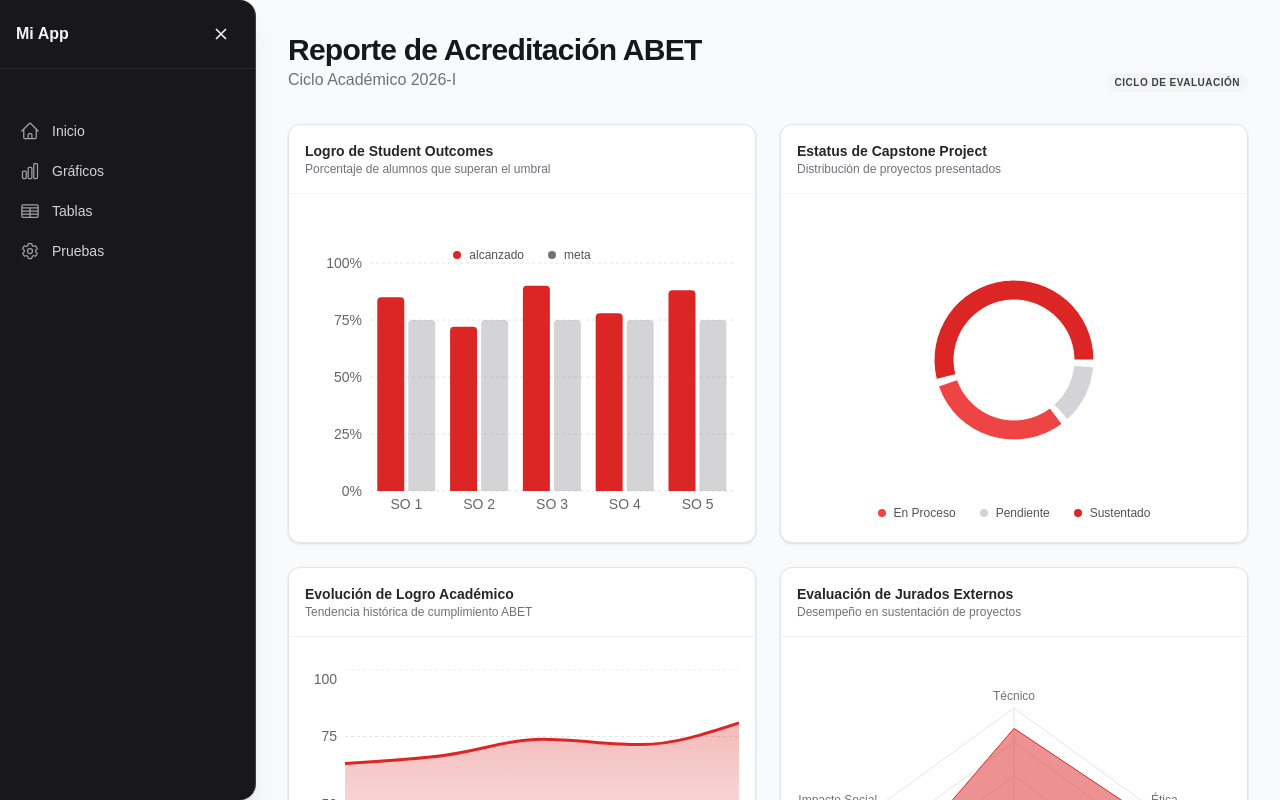
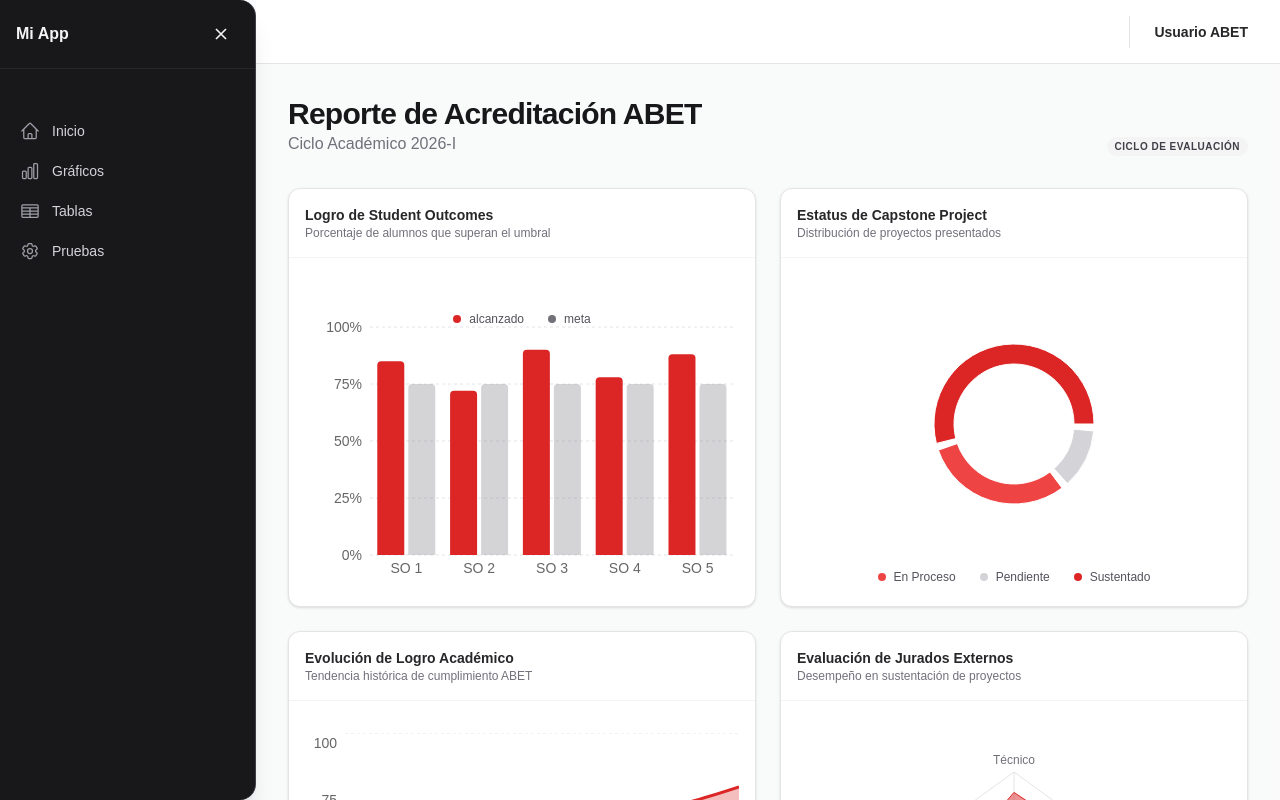
Before and after one commit to Jeferson11C/Frontend-ABET, a Next.js app: page /charts in a window 1280 px wide. Built offline with nearby package versions, Linux system fonts and the light colour scheme.

Commit message:
feat: add NavBar

```diff
--- a/app/layout.tsx
+++ b/app/layout.tsx
@@ -11,10 +11,10 @@ import {
   SidebarHeader,
   SidebarContent,
   SidebarGroup,
-  SidebarItem
+  SidebarItem,
+  Navbar // Importamos tu nuevo Navbar
 } from '@/shared/components/ui'
 
-// Importamos los iconos
 import {
   HomeIcon,
   ChartBarIcon,
@@ -32,7 +32,6 @@ const geistMono = Geist_Mono({
   subsets: ["latin"],
 })
 
-// Configuración de navegación centralizada
 const navigation = [
   { name: 'Inicio', href: '/', icon: HomeIcon },
   { name: 'Gráficos', href: '/charts', icon: ChartBarIcon },
@@ -49,21 +48,18 @@ export default function RootLayout({
       <html lang="es" className={`${geistSans.variable} ${geistMono.variable} h-full antialiased`}>
       <body className="h-full bg-zinc-50 text-zinc-900">
       <SidebarProvider>
-        <div className="flex h-screen w-full">
+        <div className="flex h-screen w-full overflow-hidden">
 
-          {/* SIDEBAR: Forzamos fondo oscuro y texto claro */}
-          <Sidebar className="bg-zinc-900 border-r border-zinc-700 text-zinc-100">
-
+          {/* SIDEBAR: Fijo a la izquierda */}
+          <Sidebar className="bg-zinc-900 border-r border-zinc-700 text-zinc-100 shrink-0">
             <SidebarHeader className="p-6 border-b border-zinc-800">
-              <div className="flex items-center justify-between">
               <div className="flex items-center gap-3">
-                  <div className="w-8 h-8 bg-red-600 rounded flex items-center justify-center font-bold text-white text-sm">
+                <div className="w-8 h-8 bg-red-600 rounded flex items-center justify-center font-bold text-white text-sm shadow-lg shadow-red-900/20">
                   A
                 </div>
                 <span className="font-bold text-lg tracking-tight text-white uppercase">
                   UPC ABET
                 </span>
-                </div>
               </div>
             </SidebarHeader>
 
@@ -82,12 +78,20 @@ export default function RootLayout({
             </SidebarContent>
           </Sidebar>
 
-          {/* ÁREA DE CONTENIDO: Aquí se inyectan las páginas */}
-          <main className="flex-1 p-8 overflow-y-auto">
+          {/* CONTENEDOR DERECHO: Navbar + Main Content */}
+          <div className="flex flex-col flex-1 h-full overflow-hidden">
+
+            {/* NAVBAR SUPERIOR */}
+            <Navbar />
+
+            {/* ÁREA DE CONTENIDO: Con scroll independiente */}
+            <main className="flex-1 p-8 overflow-y-auto bg-zinc-50/50">
               <div className="max-w-7xl mx-auto">
                 {children}
               </div>
             </main>
+
+          </div>
 
         </div>
       </SidebarProvider>
--- /dev/null
+++ b/shared/components/ui/Navbar.tsx
@@ -0,0 +1,34 @@
+'use client'
+import React from 'react'
+import {
+    BellIcon,
+    UserCircleIcon,
+    Bars3BottomLeftIcon,
+    MagnifyingGlassIcon
+} from '@heroicons/react/24/outline'
+
+export function Navbar() {
+    return (
+        <nav className="h-16 border-b border-zinc-200 bg-white px-8 flex items-center justify-between sticky top-0 z-30">
+
+            {/* Lado Izquierdo: Buscador o Migas de Pan */}
+            <div className="flex items-center gap-4 w-1/3">
+
+            </div>
+
+            {/* Lado Derecho: Acciones y Perfil */}
+            <div className="flex items-center gap-6">
+                <div className="h-8 w-[1px] bg-zinc-200" /> {/* Separador */}
+
+                {/* Perfil de Usuario */}
+                <div className="flex items-center gap-3 cursor-pointer group">
+                    <div className="flex flex-col text-right">
+            <span className="text-sm font-bold text-zinc-800 leading-none group-hover:text-red-600 transition-colors">
+              Usuario ABET
+            </span></div>
+                </div>
+
+            </div>
+        </nav>
+    )
+}
--- a/shared/components/ui/index.ts
+++ b/shared/components/ui/index.ts
@@ -14,3 +14,4 @@ export * from './Tabs';
 export * from './Toast';
 export * from './Skeleton';
 export * from './Typography';
+export * from './Navbar';
```
Lines whose indentation alone changed are shown as unchanged.
